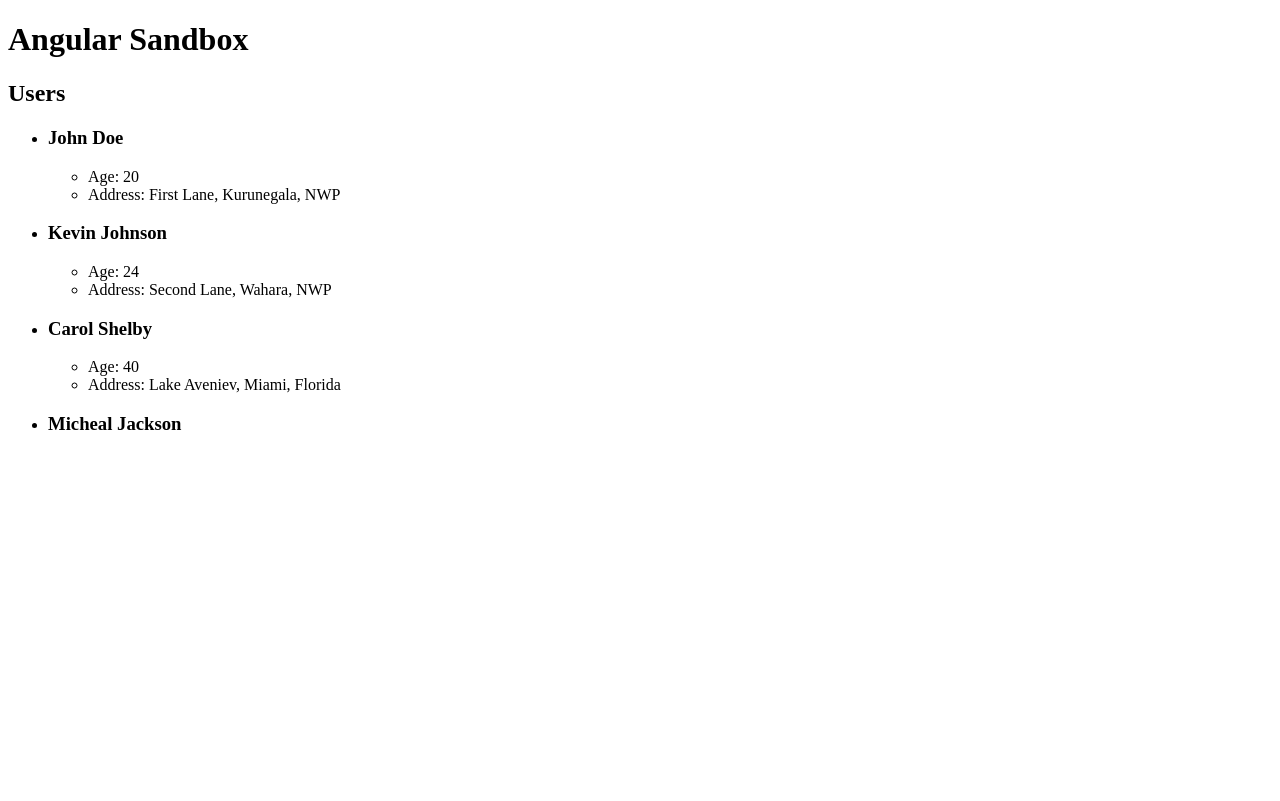
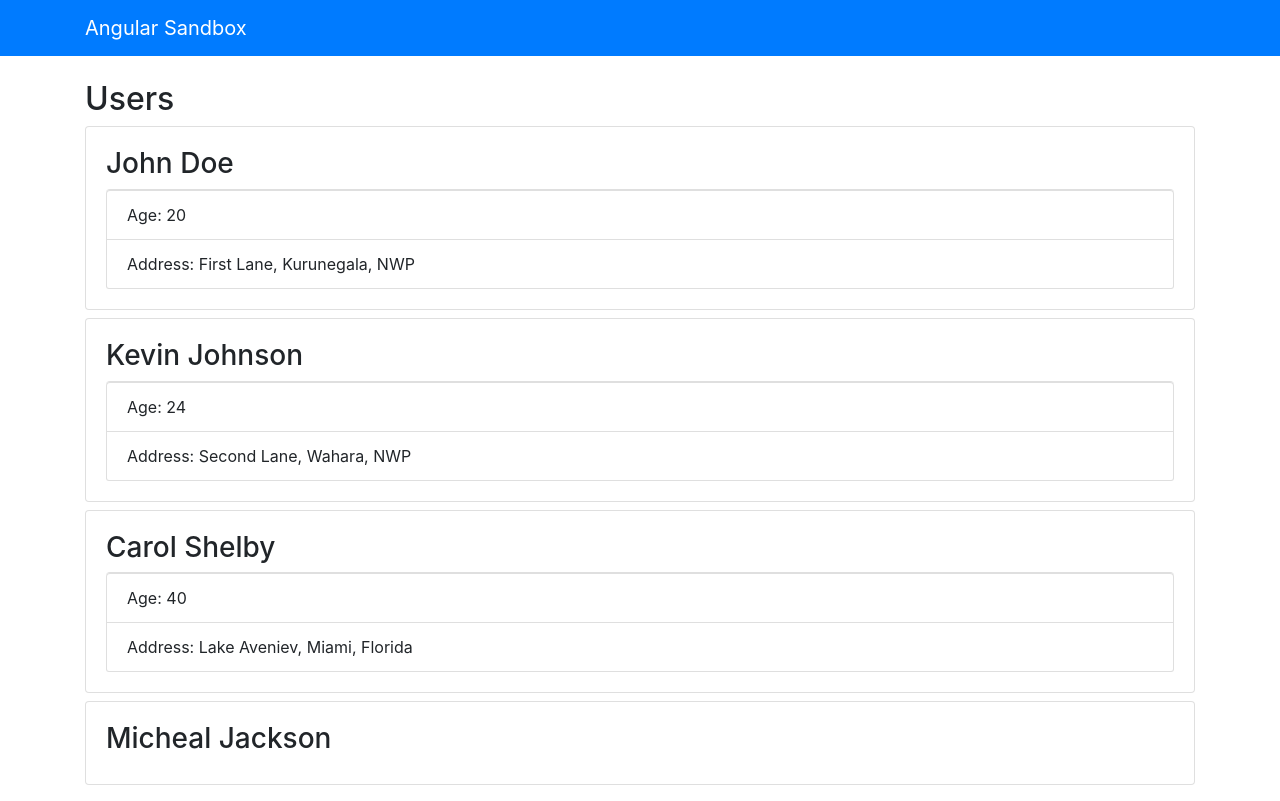
Before and after one commit to DevDHera/angular-sandbox, an Angular app: page / in a window 1280 px wide. Built offline with nearby package versions, Linux system fonts and the light colour scheme.

Commit message:
Configured Bootstrap & added navbar

```diff
--- a/angular.json
+++ b/angular.json
@@ -18,14 +18,16 @@
             "main": "src/main.ts",
             "polyfills": "src/polyfills.ts",
             "tsConfig": "src/tsconfig.app.json",
-            "assets": [
-              "src/favicon.ico",
-              "src/assets"
+            "assets": ["src/favicon.ico", "src/assets"],
+            "styles": [
+              "src/styles.css",
+              "node_modules/bootstrap/dist/css/bootstrap.css"
             ],
-            "styles": [
-              "src/styles.css"
-            ],
-            "scripts": []
+            "scripts": [
+              "node_modules/jquery/dist/jquery.js",
+              "node_modules/popper.js/dist/umd/popper.js",
+              "node_modules/bootstrap/dist/js/bootstrap.js"
+            ]
           },
           "configurations": {
             "production": {
@@ -71,26 +73,16 @@
             "polyfills": "src/polyfills.ts",
             "tsConfig": "src/tsconfig.spec.json",
             "karmaConfig": "src/karma.conf.js",
-            "styles": [
-              "src/styles.css"
-            ],
+            "styles": ["src/styles.css"],
             "scripts": [],
-            "assets": [
-              "src/favicon.ico",
-              "src/assets"
-            ]
+            "assets": ["src/favicon.ico", "src/assets"]
           }
         },
         "lint": {
           "builder": "@angular-devkit/build-angular:tslint",
           "options": {
-            "tsConfig": [
-              "src/tsconfig.app.json",
-              "src/tsconfig.spec.json"
-            ],
-            "exclude": [
-              "**/node_modules/**"
-            ]
+            "tsConfig": ["src/tsconfig.app.json", "src/tsconfig.spec.json"],
+            "exclude": ["**/node_modules/**"]
           }
         }
       }
@@ -115,9 +107,7 @@
           "builder": "@angular-devkit/build-angular:tslint",
           "options": {
             "tsConfig": "e2e/tsconfig.e2e.json",
-            "exclude": [
-              "**/node_modules/**"
-            ]
+            "exclude": ["**/node_modules/**"]
           }
         }
       }
--- a/package.json
+++ b/package.json
@@ -20,7 +20,10 @@
     "@angular/platform-browser": "^6.0.3",
     "@angular/platform-browser-dynamic": "^6.0.3",
     "@angular/router": "^6.0.3",
+    "bootstrap": "4.1.3",
     "core-js": "^2.5.4",
+    "jquery": "^3.3.1",
+    "popper.js": "^1.14.3",
     "rxjs": "^6.0.0",
     "zone.js": "^0.8.26"
   },
--- a/src/app/app.component.html
+++ b/src/app/app.component.html
@@ -1,2 +1,4 @@
-<h1>Angular Sandbox</h1>
-<app-users></app-users>
+<app-navbar></app-navbar>
+<div class="container">
+    <app-users></app-users>
+</div>
--- a/src/app/app.module.ts
+++ b/src/app/app.module.ts
@@ -4,9 +4,10 @@
 import { AppComponent } from './app.component';
 import { UserComponent } from './components/user/user.component';
 import { UsersComponent } from './components/users/users.component';
+import { NavbarComponent } from './components/navbar/navbar.component';
 
 @NgModule({
-  declarations: [AppComponent, UserComponent, UsersComponent],
+  declarations: [AppComponent, UserComponent, UsersComponent, NavbarComponent],
   imports: [BrowserModule],
   providers: [],
   bootstrap: [AppComponent]
--- /dev/null
+++ b/src/app/components/navbar/navbar.component.html
@@ -0,0 +1,5 @@
+<nav class="navbar navbar-dark bg-primary mb-4">
+  <div class="container">
+    <a href="#" class="navbar-brand">Angular Sandbox</a>
+  </div>
+</nav>
--- /dev/null
+++ b/src/app/components/navbar/navbar.component.ts
@@ -0,0 +1,15 @@
+import { Component, OnInit } from '@angular/core';
+
+@Component({
+  selector: 'app-navbar',
+  templateUrl: './navbar.component.html',
+  styleUrls: ['./navbar.component.css']
+})
+export class NavbarComponent implements OnInit {
+
+  constructor() { }
+
+  ngOnInit() {
+  }
+
+}
--- a/src/app/components/users/users.component.html
+++ b/src/app/components/users/users.component.html
@@ -1,10 +1,10 @@
 <h2>Users</h2>
-<ul *ngIf="loaded && users?.length > 0">
-  <li *ngFor="let user of users">
+<ul class="list-unstyled" *ngIf="loaded && users?.length > 0">
+  <li class="card card-body mb-2" *ngFor="let user of users">
     <h3>{{ user.firstName }} {{ user.lastName }}</h3>
-    <ul *ngIf="showExtended && user.age && user.address">
-      <li>Age: {{ user.age }}</li>
-      <li>Address: {{ user.address.street }}, {{ user.address.city }}, {{ user.address.province }}</li>
+    <ul class="list-group" *ngIf="showExtended && user.age && user.address">
+      <li class="list-group-item">Age: {{ user.age }}</li>
+      <li class="list-group-item">Address: {{ user.address.street }}, {{ user.address.city }}, {{ user.address.province }}</li>
     </ul>
   </li>
 </ul>
```
Also changed, not shown: src/app/components/navbar/navbar.component.css (added).
